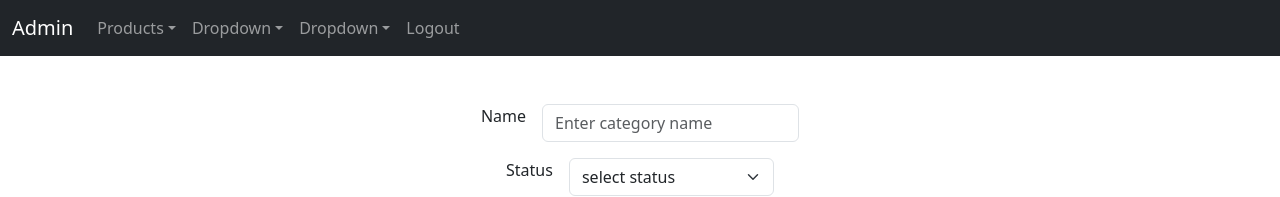
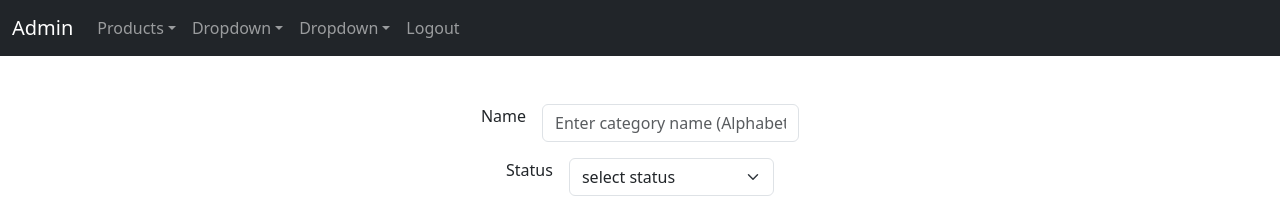
Before and after one commit to abu-umer2/shopping-cart, a React (Create React App) app: page /adminHome/cat in a window 1280 px wide. Shown: the top 197 px of the page. Built offline with nearby package versions, Linux system fonts and the light colour scheme; sample sign-in values are in the browser's storage.

Commit message:
Added Title

```diff
--- a/src/app/admin/activities/product/Category.jsx
+++ b/src/app/admin/activities/product/Category.jsx
@@ -23,7 +23,7 @@ export default function Category() {
             type="text"
             className="form-control"
             id="cat"
-            placeholder="Enter category name"
+            placeholder="Enter category name (Alphabets)"
             name="cat"
             value={cat}
             onChange={(e) => setCat(e.target.value)}
```
